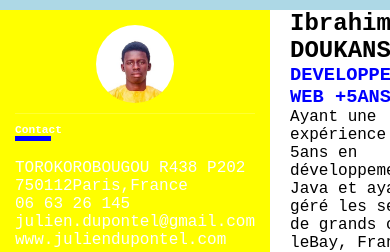
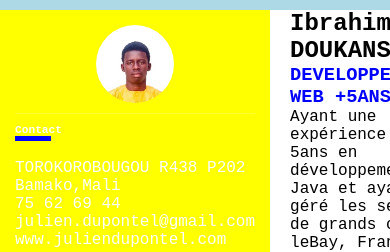
Before and after one commit to DOUKANSSY/CV, a plain HTML site: page index.html in a window 390 px wide. Shown: the top 252 px of the page. Drawn offline with Linux system fonts and the light colour scheme.

Commit message:
Modificatiobn du numéro de téléphone

```diff
--- a/index.html
+++ b/index.html
@@ -22,8 +22,8 @@
                 <h2 class="titre">Contact</h2>
                 <div class="tiret"></div><br>
                 <h3 class="title">TOROKOROBOUGOU R438 P202</h3>
-                <h3 class="title">750112Paris,France</h3>
-                <h3 class="title">06 63 26 145</h3>
+                <h3 class="title">Bamako,Mali</h3>
+                <h3 class="title">75 62 69 44</h3>
                 <h3 class="title">julien.dupontel@gmail.com</h3>
                 <h3 class="title">www.juliendupontel.com</h3>
             </div>
```
